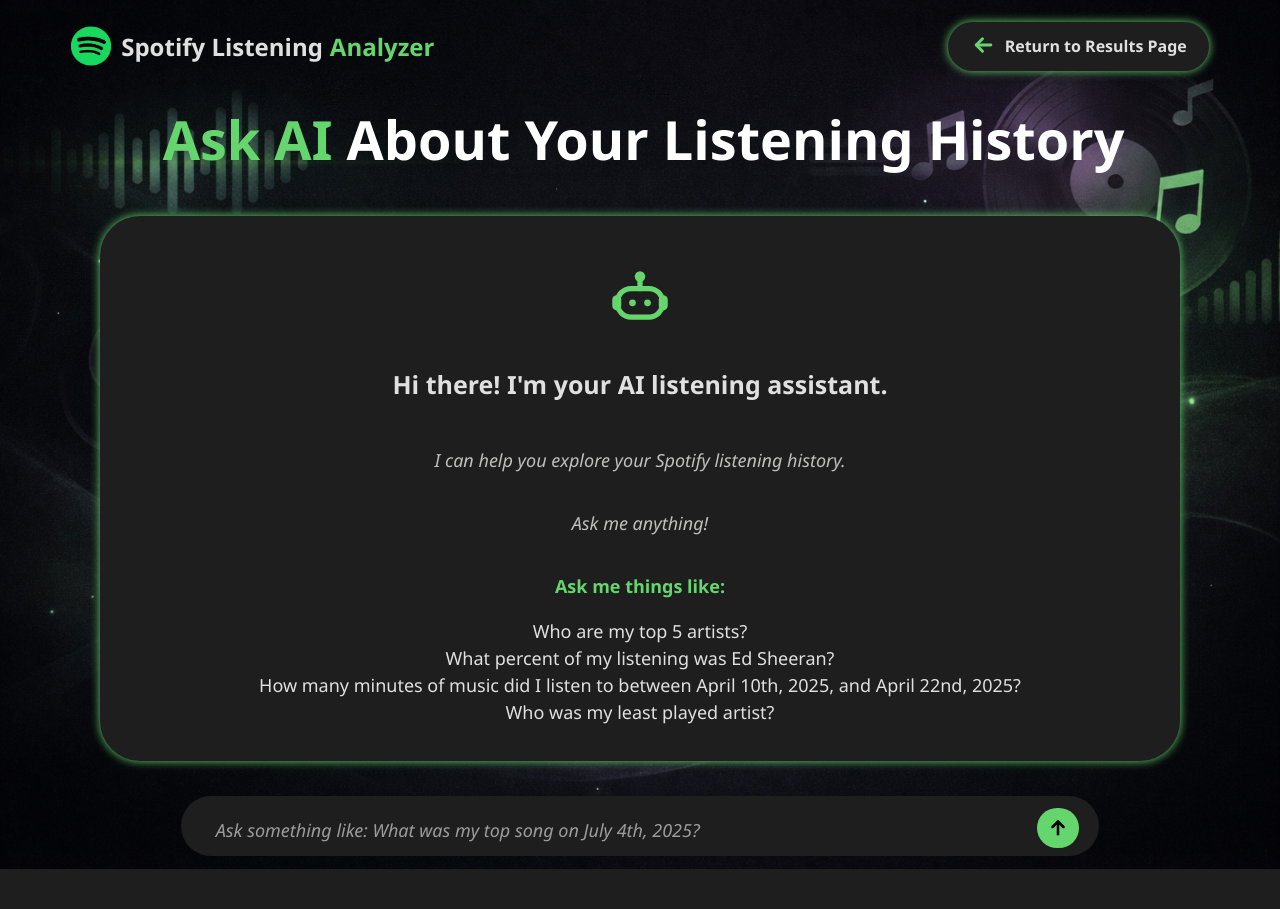
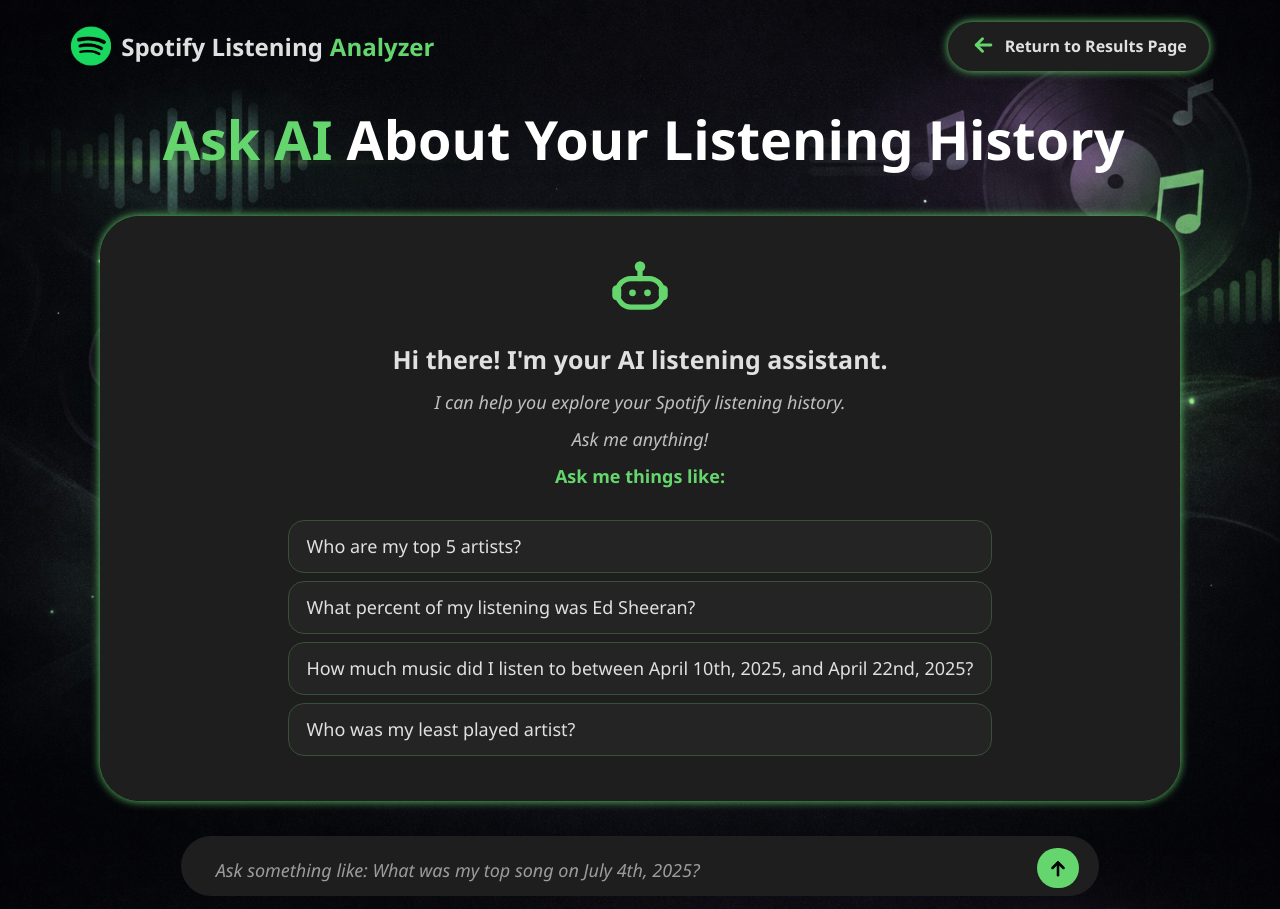
Before and after one commit to nicholasdaviees/spotify-listening-analyzer, a Flask app: page /llm in a window 1280 px wide. Before the commit the page ends 869 px from the top, so only its background shows below. Run offline with Flask 3, Linux system fonts and the light colour scheme.

Commit message:
Finished ui improvements to welcome message

```diff
--- a/static/llm-style.css
+++ b/static/llm-style.css
@@ -126,8 +126,7 @@ h1 { /* Highlight "Ask AI" in page title */
 
 .chat-box {
   width: 100%;
-  min-height: 150px;
-  max-height: 600px;
+  height: 585px;
   overflow-y: auto;
   background: #1e1e1e;
   box-shadow: 0 0px 10px #65D56E;
@@ -144,12 +143,18 @@ h1 { /* Highlight "Ask AI" in page title */
   flex-direction: column;
   justify-content: center;
   align-items: center;
+  gap: 10px;
+}
+
+.welcome-wrapper p {
+  margin: 0;
 }
 
 .bot-icon {
   color: #65D56E;
   height: 90px;
   width: 90px;
+  margin-top: -10px;
 }
 
 .welcome-title {
@@ -157,7 +162,13 @@ h1 { /* Highlight "Ask AI" in page title */
   font-size: 25px;
 }
 
-.welcome-first-description, .welcome-second-description {
+.welcome-first-description {
+  color: #BFBFBE;
+  font-style: italic;
+  font-size: 18px;
+}
+
+.welcome-second-description {
   color: #BFBFBE;
   font-style: italic;
   font-size: 18px;
@@ -166,7 +177,32 @@ h1 { /* Highlight "Ask AI" in page title */
 .welcome-subtitle {
   color: #65D56E;
   font-weight: 600;
-  font-size: 18px
+  font-size: 18px;
+}
+
+.example-questions {
+  display: flex;
+  flex-direction: column;
+  margin-top: 20px;
+  margin-bottom: 30px;
+  gap: 8px;
+}
+
+.example-question {
+  padding: 12px 18px;
+  border-radius: 16px;
+  background: rgba(40, 40, 40, 0.6);
+  border: 1px solid #3A4F39;
+  font-size: 18px;
+  transition: all 0.25s ease;
+}
+
+.example-question:hover {
+  background: rgba(60, 60, 60, 0.7);
+  border-color: rgba(101, 213, 110, 0.5);
+  box-shadow: 0 0 10px rgba(101, 213, 110, 0.3);
+  transform: scale(1.01);
+  cursor: pointer;
 }
 
 .message {
--- a/templates/llm.html
+++ b/templates/llm.html
@@ -54,6 +54,7 @@
                     <p class="welcome-second-description">Ask me anything!</p>
                     <p class="welcome-subtitle">Ask me things like:</p>
 
+                    <div class="example-questions">
                         <div class="example-question">
                             Who are my top 5 artists?
                         </div>
@@ -61,12 +62,12 @@
                             What percent of my listening was Ed Sheeran?
                         </div>
                         <div class="example-question">
-                        How many minutes of music did I listen to between April 10th, 2025, and April 22nd, 2025?
+                            How much music did I listen to between April 10th, 2025, and April 22nd, 2025?
                         </div>
                         <div class="example-question">
                             Who was my least played artist?
                         </div>
-
+                    </div>
                 </div>
             </div>
 
```
Lines whose indentation alone changed are shown as unchanged.
